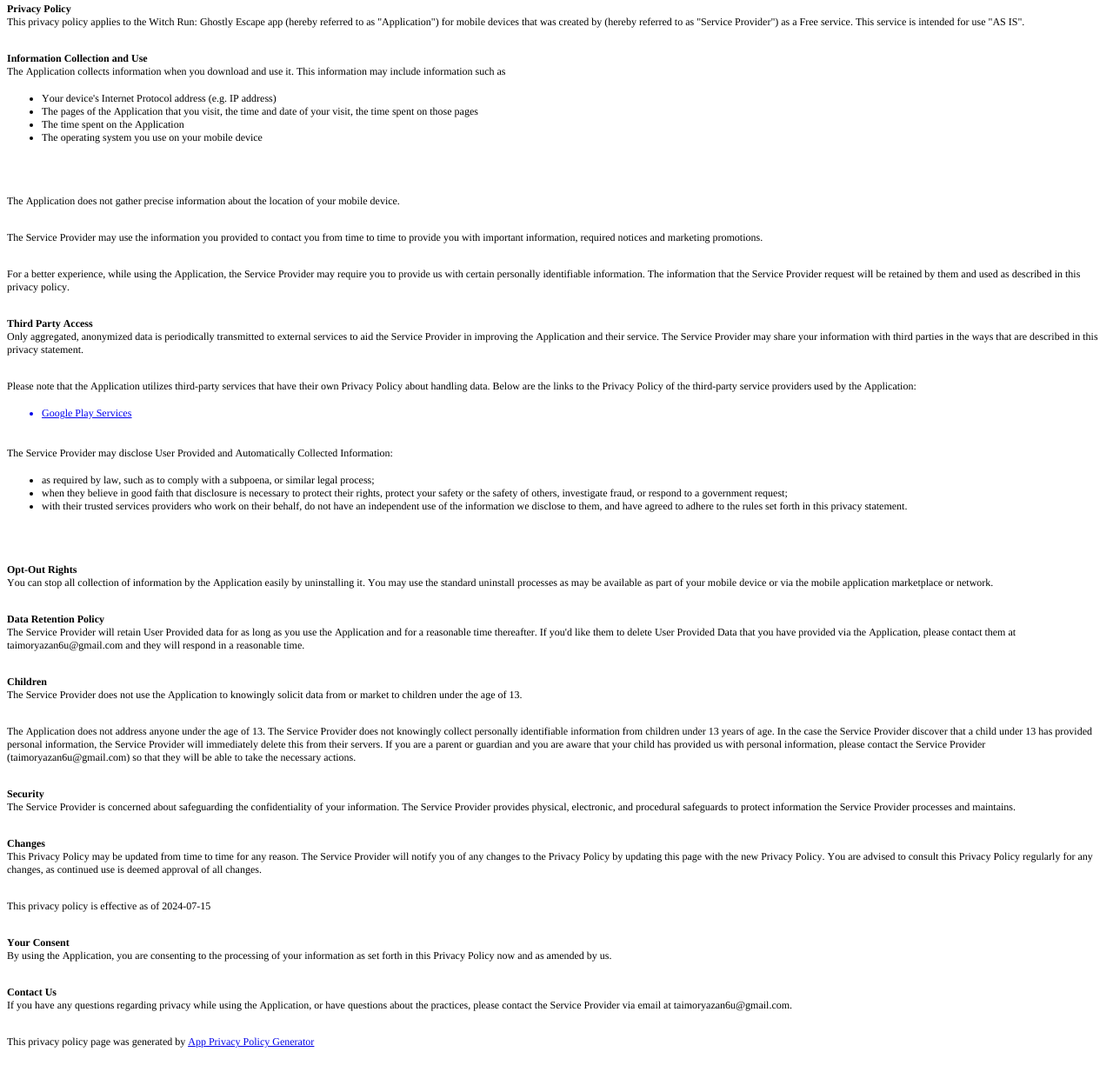
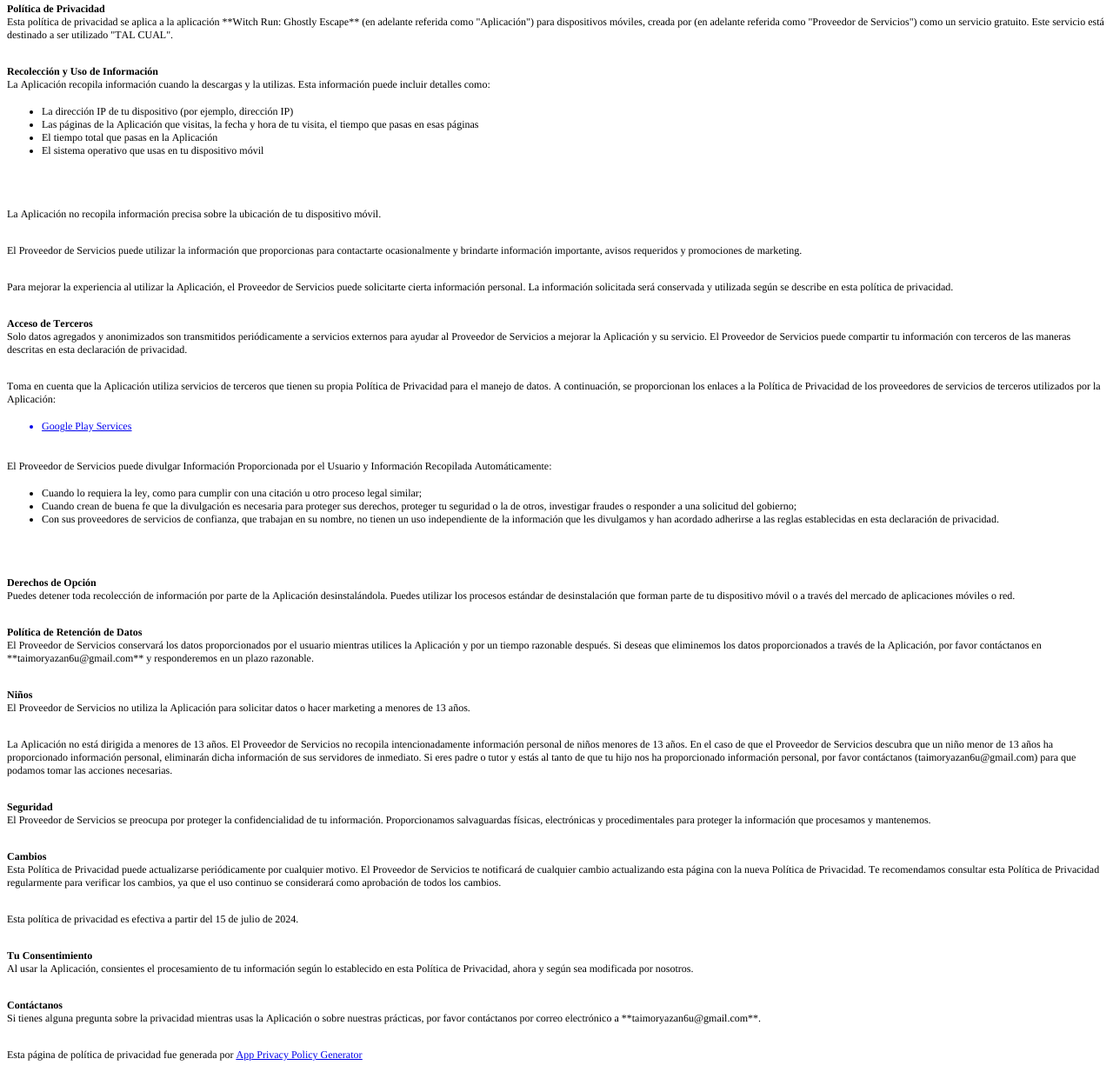
Before and after one commit to CemeteryUser/privacypolicy, a plain HTML site: page index.html in a window 1280 px wide. Shown: the part 5-1238 px from the top of the page at 87% size. Drawn offline with Linux system fonts and the light colour scheme.

Commit message:
Change policy to spanish

```diff
--- a/index.html
+++ b/index.html
@@ -22,66 +22,66 @@
   </style>
 </head>
 <body>
-<p class="p1"><span class="s1"><b>Privacy Policy</b></span></p>
-<p class="p2"><span class="s1">This privacy policy applies to the Witch Run: Ghostly Escape app (hereby referred to as "Application") for mobile devices that was created by (hereby referred to as "Service Provider") as a Free service. This service is intended for use "AS IS".</span></p>
+<p class="p1"><span class="s1"><b>Política de Privacidad</b></span></p>
+<p class="p2"><span class="s1">Esta política de privacidad se aplica a la aplicación **Witch Run: Ghostly Escape** (en adelante referida como "Aplicación") para dispositivos móviles, creada por (en adelante referida como "Proveedor de Servicios") como un servicio gratuito. Este servicio está destinado a ser utilizado "TAL CUAL".</span></p>
 <p class="p3"><span class="s1"></span><br></p>
-<p class="p1"><span class="s1"><b>Information Collection and Use</b></span></p>
-<p class="p2"><span class="s1">The Application collects information when you download and use it. This information may include information such as</span></p>
+<p class="p1"><span class="s1"><b>Recolección y Uso de Información</b></span></p>
+<p class="p2"><span class="s1">La Aplicación recopila información cuando la descargas y la utilizas. Esta información puede incluir detalles como:</span></p>
 <ul class="ul1">
-  <li class="li1"><span class="s2"></span><span class="s1">Your device's Internet Protocol address (e.g. IP address)</span></li>
-  <li class="li1"><span class="s2"></span><span class="s1">The pages of the Application that you visit, the time and date of your visit, the time spent on those pages</span></li>
-  <li class="li1"><span class="s2"></span><span class="s1">The time spent on the Application</span></li>
-  <li class="li1"><span class="s2"></span><span class="s1">The operating system you use on your mobile device</span></li>
+  <li class="li1"><span class="s2"></span><span class="s1">La dirección IP de tu dispositivo (por ejemplo, dirección IP)</span></li>
+  <li class="li1"><span class="s2"></span><span class="s1">Las páginas de la Aplicación que visitas, la fecha y hora de tu visita, el tiempo que pasas en esas páginas</span></li>
+  <li class="li1"><span class="s2"></span><span class="s1">El tiempo total que pasas en la Aplicación</span></li>
+  <li class="li1"><span class="s2"></span><span class="s1">El sistema operativo que usas en tu dispositivo móvil</span></li>
 </ul>
 <p class="p4"><span class="s1"></span><br></p>
 <p class="p3"><span class="s1"></span><br></p>
-<p class="p2"><span class="s1">The Application does not gather precise information about the location of your mobile device.</span></p>
+<p class="p2"><span class="s1">La Aplicación no recopila información precisa sobre la ubicación de tu dispositivo móvil.</span></p>
 <p class="p3"><span class="s1"></span><br></p>
-<p class="p2"><span class="s1">The Service Provider may use the information you provided to contact you from time to time to provide you with important information, required notices and marketing promotions.</span></p>
+<p class="p2"><span class="s1">El Proveedor de Servicios puede utilizar la información que proporcionas para contactarte ocasionalmente y brindarte información importante, avisos requeridos y promociones de marketing.</span></p>
 <p class="p3"><span class="s1"></span><br></p>
-<p class="p2"><span class="s1">For a better experience, while using the Application, the Service Provider may require you to provide us with certain personally identifiable information. The information that the Service Provider request will be retained by them and used as described in this privacy policy.</span></p>
+<p class="p2"><span class="s1">Para mejorar la experiencia al utilizar la Aplicación, el Proveedor de Servicios puede solicitarte cierta información personal. La información solicitada será conservada y utilizada según se describe en esta política de privacidad.</span></p>
 <p class="p3"><span class="s1"></span><br></p>
-<p class="p1"><span class="s1"><b>Third Party Access</b></span></p>
-<p class="p2"><span class="s1">Only aggregated, anonymized data is periodically transmitted to external services to aid the Service Provider in improving the Application and their service. The Service Provider may share your information with third parties in the ways that are described in this privacy statement.</span></p>
+<p class="p1"><span class="s1"><b>Acceso de Terceros</b></span></p>
+<p class="p2"><span class="s1">Solo datos agregados y anonimizados son transmitidos periódicamente a servicios externos para ayudar al Proveedor de Servicios a mejorar la Aplicación y su servicio. El Proveedor de Servicios puede compartir tu información con terceros de las maneras descritas en esta declaración de privacidad.</span></p>
 <p class="p3"><span class="s1"></span><br></p>
-<p class="p2"><span class="s1">Please note that the Application utilizes third-party services that have their own Privacy Policy about handling data. Below are the links to the Privacy Policy of the third-party service providers used by the Application:</span></p>
+<p class="p2"><span class="s1">Toma en cuenta que la Aplicación utiliza servicios de terceros que tienen su propia Política de Privacidad para el manejo de datos. A continuación, se proporcionan los enlaces a la Política de Privacidad de los proveedores de servicios de terceros utilizados por la Aplicación:</span></p>
 <ul class="ul1">
   <li class="li5"><span class="s2"><a href="https://www.google.com/policies/privacy/"><span class="s3">Google Play Services</span></a></span></li>
 </ul>
 <p class="p3"><span class="s1"></span><br></p>
-<p class="p2"><span class="s1">The Service Provider may disclose User Provided and Automatically Collected Information:</span></p>
+<p class="p2"><span class="s1">El Proveedor de Servicios puede divulgar Información Proporcionada por el Usuario y Información Recopilada Automáticamente:</span></p>
 <ul class="ul1">
-  <li class="li1"><span class="s2"></span><span class="s1">as required by law, such as to comply with a subpoena, or similar legal process;</span></li>
-  <li class="li1"><span class="s2"></span><span class="s1">when they believe in good faith that disclosure is necessary to protect their rights, protect your safety or the safety of others, investigate fraud, or respond to a government request;</span></li>
-  <li class="li1"><span class="s2"></span><span class="s1">with their trusted services providers who work on their behalf, do not have an independent use of the information we disclose to them, and have agreed to adhere to the rules set forth in this privacy statement.</span></li>
+  <li class="li1"><span class="s2"></span><span class="s1">Cuando lo requiera la ley, como para cumplir con una citación u otro proceso legal similar;</span></li>
+  <li class="li1"><span class="s2"></span><span class="s1">Cuando crean de buena fe que la divulgación es necesaria para proteger sus derechos, proteger tu seguridad o la de otros, investigar fraudes o responder a una solicitud del gobierno;</span></li>
+  <li class="li1"><span class="s2"></span><span class="s1">Con sus proveedores de servicios de confianza, que trabajan en su nombre, no tienen un uso independiente de la información que les divulgamos y han acordado adherirse a las reglas establecidas en esta declaración de privacidad.</span></li>
 </ul>
 <p class="p4"><span class="s1"></span><br></p>
 <p class="p3"><span class="s1"></span><br></p>
-<p class="p1"><span class="s1"><b>Opt-Out Rights</b></span></p>
-<p class="p2"><span class="s1">You can stop all collection of information by the Application easily by uninstalling it. You may use the standard uninstall processes as may be available as part of your mobile device or via the mobile application marketplace or network.</span></p>
+<p class="p1"><span class="s1"><b>Derechos de Opción</b></span></p>
+<p class="p2"><span class="s1">Puedes detener toda recolección de información por parte de la Aplicación desinstalándola. Puedes utilizar los procesos estándar de desinstalación que forman parte de tu dispositivo móvil o a través del mercado de aplicaciones móviles o red.</span></p>
 <p class="p3"><span class="s1"></span><br></p>
-<p class="p1"><span class="s1"><b>Data Retention Policy</b></span></p>
-<p class="p2"><span class="s1">The Service Provider will retain User Provided data for as long as you use the Application and for a reasonable time thereafter. If you'd like them to delete User Provided Data that you have provided via the Application, please contact them at taimoryazan6u@gmail.com and they will respond in a reasonable time.</span></p>
+<p class="p1"><span class="s1"><b>Política de Retención de Datos</b></span></p>
+<p class="p2"><span class="s1">El Proveedor de Servicios conservará los datos proporcionados por el usuario mientras utilices la Aplicación y por un tiempo razonable después. Si deseas que eliminemos los datos proporcionados a través de la Aplicación, por favor contáctanos en **taimoryazan6u@gmail.com** y responderemos en un plazo razonable.</span></p>
 <p class="p3"><span class="s1"></span><br></p>
-<p class="p1"><span class="s1"><b>Children</b></span></p>
-<p class="p2"><span class="s1">The Service Provider does not use the Application to knowingly solicit data from or market to children under the age of 13.</span></p>
+<p class="p1"><span class="s1"><b>Niños</b></span></p>
+<p class="p2"><span class="s1">El Proveedor de Servicios no utiliza la Aplicación para solicitar datos o hacer marketing a menores de 13 años.</span></p>
 <p class="p3"><span class="s1"></span><br></p>
-<p class="p2"><span class="s1">The Application does not address anyone under the age of 13. The Service Provider does not knowingly collect personally identifiable information from children under 13 years of age. In the case the Service Provider discover that a child under 13 has provided personal information, the Service Provider will immediately delete this from their servers. If you are a parent or guardian and you are aware that your child has provided us with personal information, please contact the Service Provider (taimoryazan6u@gmail.com) so that they will be able to take the necessary actions.</span></p>
+<p class="p2"><span class="s1">La Aplicación no está dirigida a menores de 13 años. El Proveedor de Servicios no recopila intencionadamente información personal de niños menores de 13 años. En el caso de que el Proveedor de Servicios descubra que un niño menor de 13 años ha proporcionado información personal, eliminarán dicha información de sus servidores de inmediato. Si eres padre o tutor y estás al tanto de que tu hijo nos ha proporcionado información personal, por favor contáctanos (taimoryazan6u@gmail.com) para que podamos tomar las acciones necesarias.</span></p>
 <p class="p3"><span class="s1"></span><br></p>
-<p class="p1"><span class="s1"><b>Security</b></span></p>
-<p class="p2"><span class="s1">The Service Provider is concerned about safeguarding the confidentiality of your information. The Service Provider provides physical, electronic, and procedural safeguards to protect information the Service Provider processes and maintains.</span></p>
+<p class="p1"><span class="s1"><b>Seguridad</b></span></p>
+<p class="p2"><span class="s1">El Proveedor de Servicios se preocupa por proteger la confidencialidad de tu información. Proporcionamos salvaguardas físicas, electrónicas y procedimentales para proteger la información que procesamos y mantenemos.</span></p>
 <p class="p3"><span class="s1"></span><br></p>
-<p class="p1"><span class="s1"><b>Changes</b></span></p>
-<p class="p2"><span class="s1">This Privacy Policy may be updated from time to time for any reason. The Service Provider will notify you of any changes to the Privacy Policy by updating this page with the new Privacy Policy. You are advised to consult this Privacy Policy regularly for any changes, as continued use is deemed approval of all changes.</span></p>
+<p class="p1"><span class="s1"><b>Cambios</b></span></p>
+<p class="p2"><span class="s1">Esta Política de Privacidad puede actualizarse periódicamente por cualquier motivo. El Proveedor de Servicios te notificará de cualquier cambio actualizando esta página con la nueva Política de Privacidad. Te recomendamos consultar esta Política de Privacidad regularmente para verificar los cambios, ya que el uso continuo se considerará como aprobación de todos los cambios.</span></p>
 <p class="p3"><span class="s1"></span><br></p>
-<p class="p2"><span class="s1">This privacy policy is effective as of 2024-07-15</span></p>
+<p class="p2"><span class="s1">Esta política de privacidad es efectiva a partir del 15 de julio de 2024.</span></p>
 <p class="p3"><span class="s1"></span><br></p>
-<p class="p1"><span class="s1"><b>Your Consent</b></span></p>
-<p class="p2"><span class="s1">By using the Application, you are consenting to the processing of your information as set forth in this Privacy Policy now and as amended by us.</span></p>
+<p class="p1"><span class="s1"><b>Tu Consentimiento</b></span></p>
+<p class="p2"><span class="s1">Al usar la Aplicación, consientes el procesamiento de tu información según lo establecido en esta Política de Privacidad, ahora y según sea modificada por nosotros.</span></p>
 <p class="p3"><span class="s1"></span><br></p>
-<p class="p1"><span class="s1"><b>Contact Us</b></span></p>
-<p class="p2"><span class="s1">If you have any questions regarding privacy while using the Application, or have questions about the practices, please contact the Service Provider via email at taimoryazan6u@gmail.com.</span></p>
+<p class="p1"><span class="s1"><b>Contáctanos</b></span></p>
+<p class="p2"><span class="s1">Si tienes alguna pregunta sobre la privacidad mientras usas la Aplicación o sobre nuestras prácticas, por favor contáctanos por correo electrónico a **taimoryazan6u@gmail.com**.</span></p>
 <p class="p6"><span class="s1"></span><br></p>
-<p class="p2"><span class="s1">This privacy policy page was generated by <a href="https://app-privacy-policy-generator.nisrulz.com/"><span class="s4">App Privacy Policy Generator</span></a></span></p>
+<p class="p2"><span class="s1">Esta página de política de privacidad fue generada por <a href="https://app-privacy-policy-generator.nisrulz.com/"><span class="s4">App Privacy Policy Generator</span></a></span></p>
 </body>
 </html>
```
